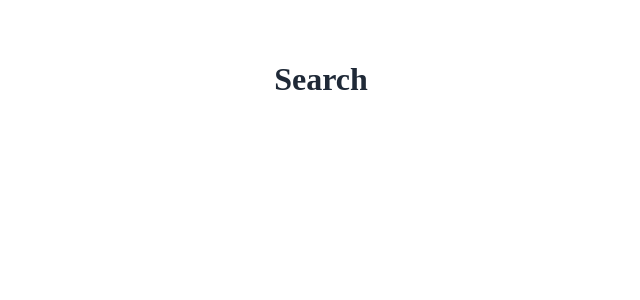
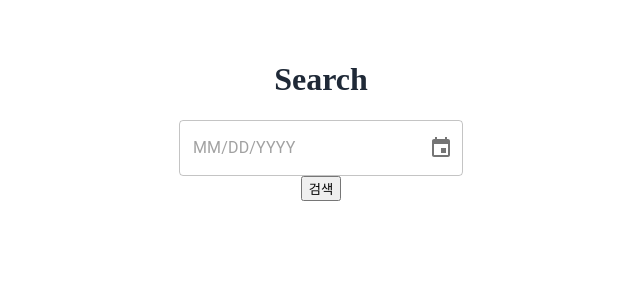
Before and after one commit to Dark-jin/Airplane, a React (Vite) app: page /search in a window 1280 px wide. Shown: the top 300 px of the page, without its empty margins (319-959 px from the left). Built offline with nearby package versions, Linux system fonts and the light colour scheme.

Commit message:
fix: 날짜 수정

```diff
--- a/package.json
+++ b/package.json
@@ -10,6 +10,9 @@
     "preview": "vite preview"
   },
   "dependencies": {
+    "@emotion/react": "^11.10.6",
+    "@emotion/styled": "^11.10.6",
+    "@mui/material": "^5.11.14",
     "@mui/x-date-pickers": "^6.0.3",
     "@types/react-cookies": "^0.1.0",
     "autoprefixer": "^10.4.14",
--- a/src/apis/airplane.tsx
+++ b/src/apis/airplane.tsx
@@ -89,8 +89,8 @@ const domesticsearch = (date: string) => {
   axios
     .get("/DflightScheduleList/getDflightScheduleList", {
       params: {
+        schDate: date,
         serviceKey: VITE_APP_AIR_KEY + "==",
-        schDate: date,
       },
       headers: headerConfig,
     })
--- a/src/pages/Search.tsx
+++ b/src/pages/Search.tsx
@@ -1,12 +1,40 @@
 import { domesticsearch } from "../apis/airplane";
+import React, { useState } from "react";
+import dayjs, { Dayjs } from "dayjs";
+import { DesktopDatePicker, LocalizationProvider } from "@mui/x-date-pickers";
+import { DatePicker } from "@mui/x-date-pickers";
+import { AdapterDayjs } from "@mui/x-date-pickers/AdapterDayjs";
+import { TextField } from "@mui/material";
 
 const Search = () => {
+  const [value, setValue] = useState<Dayjs | null>(null);
+  let year = Number(value?.year());
+  let month = String(Number(value?.month()) + 1);
+  let day = Number(value?.date());
+
+  if (month !== "10" || "11" || "12") {
+    month = "0" + month;
+  }
+  let date = String(year) + String(month) + String(day);
+
   const searchbtn = () => {
-    domesticsearch();
+    console.log(date);
+    domesticsearch(date);
   };
   return (
     <div>
       <h1>Search</h1>
+      <div>
+        <LocalizationProvider dateAdapter={AdapterDayjs}>
+          <DesktopDatePicker
+            value={value}
+            onChange={(value) => setValue(value)}
+          />
+        </LocalizationProvider>
+      </div>
+      <div>
+        <button onClick={searchbtn}>검색</button>
+      </div>
     </div>
   );
 };
--- a/vite.config.ts
+++ b/vite.config.ts
@@ -24,8 +24,8 @@ export default defineConfig({
         secure: true,
         ws: true,
       },
-      "/rest": {
-        target: "http://openapi.airport.co.kr/service/",
+      "/DflightScheduleList": {
+        target: "http://openapi.airport.co.kr/service/rest",
         changeOrigin: true,
         secure: true,
         ws: true,
```
Also changed, not shown: 1 other file (tests, documents, lock files or other folders).
